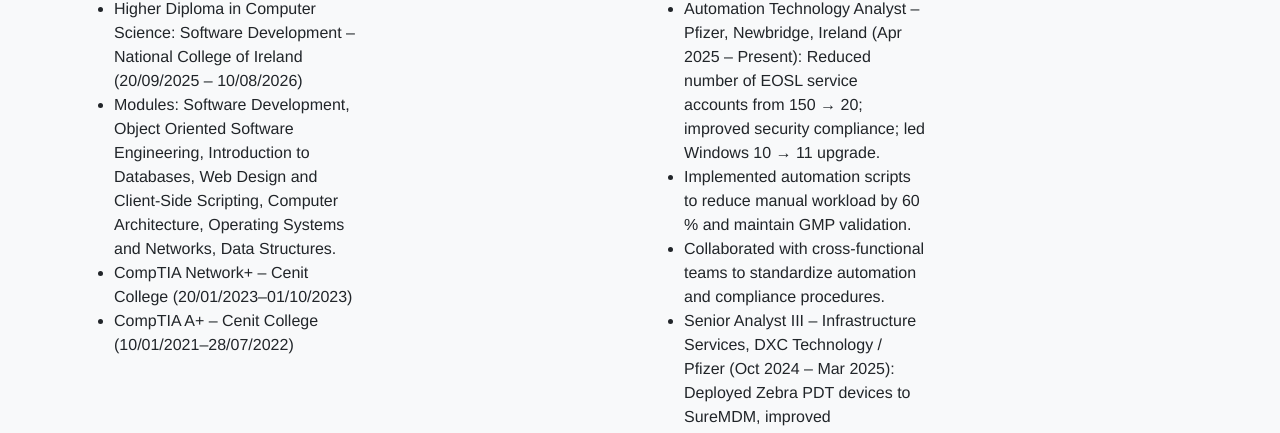
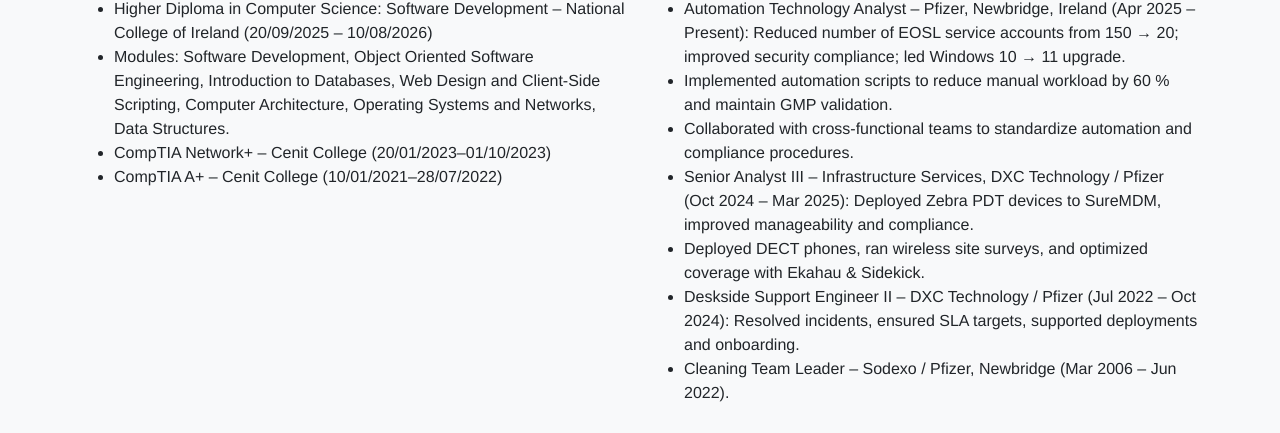
Before and after one commit to DawidNowak2025/DawidNowak2025.github.io, a plain HTML site: page index.html in a window 1280 px wide. Shown: the part 254-687 px from the top of the page. Drawn offline with nearby package versions, Linux system fonts and the light colour scheme.

Commit message:
Update index.html

```diff
--- a/index.html
+++ b/index.html
@@ -4,12 +4,12 @@
   <meta charset="UTF-8">
   <meta name="viewport" content="width=device-width, initial-scale=1">
   <title>Dawid Nowak | CV</title>
-  <!-- This link loads Bootstrap -->
+  <!-- Load Bootstrap -->
   <link href="https://cdn.jsdelivr.net/npm/bootstrap@5.3.3/dist/css/bootstrap.min.css" rel="stylesheet">
   <link rel="stylesheet" href="style.css">
 </head>
 
-<<body class="d-flex flex-column min-vh-100 bg-light text-dark">>
+<body class="d-flex flex-column min-vh-100 bg-light text-dark">
   <!-- Header Section -->
   <header class="container text-center py-5 bg-success text-white rounded-3 shadow-sm">
     <h1 class="fw-bold mb-2">Dawid Nowak</h1>
@@ -17,10 +17,8 @@
   </header>
 
   <!-- Main CV Content -->
-  <main class="container">
+  <main class="container my-4 flex-grow-1">
     <div class="row">
-      <!-- Left Column -->
-      <div class="col-md-6 mb-4">
       <!-- Education -->
       <div class="col-md-6 mb-4">
         <h2 id="education">Education</h2>
@@ -31,10 +29,7 @@
           <li>CompTIA A+ – Cenit College (10/01/2021–28/07/2022)</li>
         </ul>
       </div>
-      </div>
 
-      <!-- Right Column -->
-      <div class="col-md-6 mb-4">
       <!-- Work Experience -->
       <div class="col-md-6 mb-4">
         <h2>Work Experience</h2>
@@ -47,7 +42,6 @@
           <li>Deskside Support Engineer II – DXC Technology / Pfizer (Jul 2022 – Oct 2024): Resolved incidents, ensured SLA targets, supported deployments and onboarding.</li>
           <li>Cleaning Team Leader – Sodexo / Pfizer, Newbridge (Mar 2006 – Jun 2022).</li>
         </ul>
-</div>
       </div>
     </div>
 
```
Lines whose indentation alone changed are shown as unchanged.
